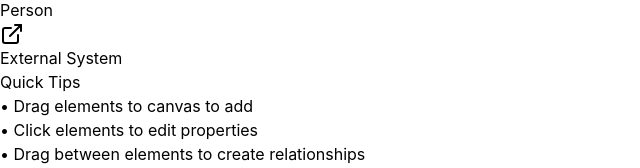
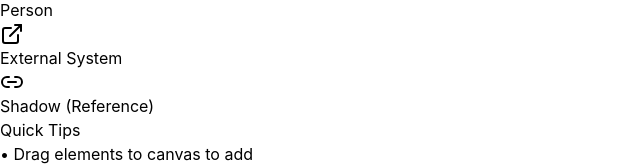
Before and after one commit to jisaf/system_diagrams, a React (Vite) app: page / in a window 1280 px wide. Shown: the part 536-704 px from the top of the page, without its empty margins (0-640 px from the left). Built offline with nearby package versions, Linux system fonts and the light colour scheme; no server answers; the database is empty.

Commit message:
feat(toolbar): add shadow element type to all levels

```diff
--- a/src/components/Toolbar.jsx
+++ b/src/components/Toolbar.jsx
@@ -1,4 +1,4 @@
-import { Server, Box, Component, User, ExternalLink } from 'lucide-react';
+import { Server, Box, Component, User, ExternalLink, Link2 } from 'lucide-react';
 import useStore from '../store';
 
 const Toolbar = () => {
@@ -37,30 +37,33 @@ const Toolbar = () => {
       label: 'External System',
       color: 'bg-gray-100 hover:bg-gray-200 text-gray-700',
     },
+    {
+      type: 'shadow',
+      icon: Link2,
+      label: 'Shadow (Reference)',
+      color: 'bg-slate-100 hover:bg-slate-200 text-slate-700 border-dashed',
+    },
   ];
 
   // Determine what element types are valid in current context
   const getValidElementTypes = () => {
     if (currentParentId === null) {
-      // Root view - can add systems, people, external systems
-      return ['system', 'person', 'externalSystem'];
+      // Root view - can add systems, people, external systems, shadows
+      return ['system', 'person', 'externalSystem', 'shadow'];
     }
 
     const parent = getElementById(currentParentId);
-    if (!parent) return ['system', 'person', 'externalSystem'];
+    if (!parent) return ['system', 'person', 'externalSystem', 'shadow'];
 
     switch (parent.type) {
       case 'system':
-        // Inside a system - can add containers
-        return ['container', 'person'];
+        return ['container', 'person', 'shadow'];
       case 'container':
-        // Inside a container - can add components
-        return ['component'];
+        return ['component', 'shadow'];
       case 'component':
-        // Inside a component - can add sub-components
-        return ['component'];
+        return ['component', 'shadow'];
       default:
-        return [];
+        return ['shadow'];
     }
   };
 
```
